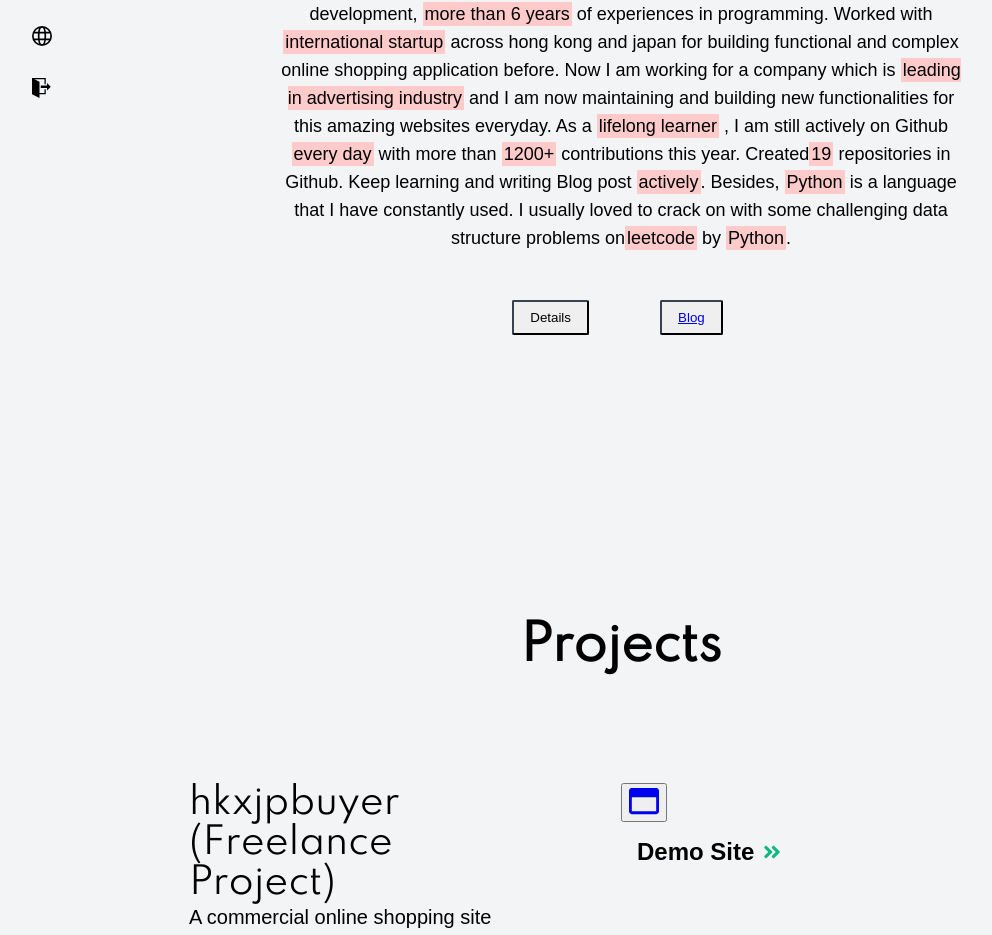
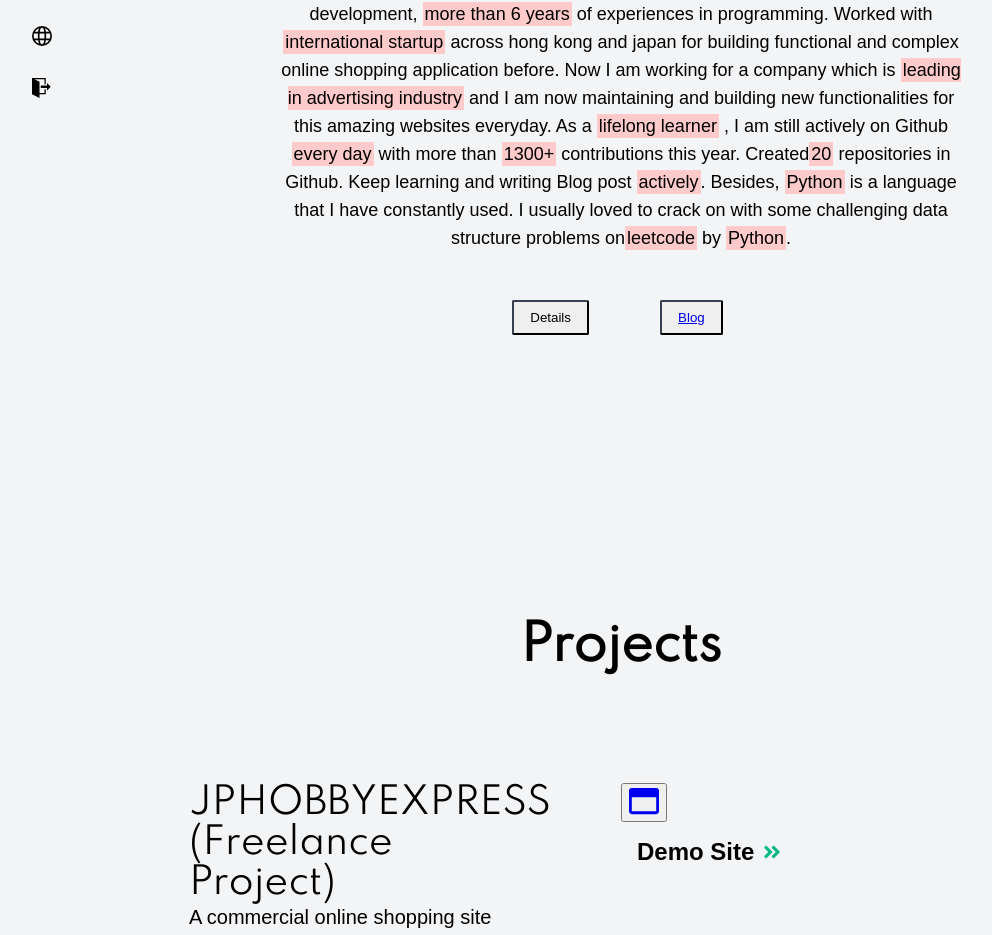
Before and after one commit to theo923/next-ssg-personal-blog, a Next.js app: page /about in a window 1280 px wide. Shown: the part 598-1533 px from the top of the page, without its empty margins (19-1011 px from the left). Built offline with nearby package versions, Linux system fonts and the light colour scheme; a web font is replaced by a local one.

Commit message:
updated personal info

```diff
--- a/components/About/Cover.js
+++ b/components/About/Cover.js
@@ -42,8 +42,8 @@ const Cover = ({ forwardRef, executeScroll, coreProjectsRef }) => {
               maintaining and building new functionalities for this amazing
               websites everyday. As a <span>lifelong learner</span> , I am still
               actively on Github <span>every day</span> with more than{" "}
-              <span>1200+</span> contributions this year. Created
-              <span>19</span> repositories in Github. Keep learning and writing
+              <span>1300+</span> contributions this year. Created
+              <span>20</span> repositories in Github. Keep learning and writing
               Blog post <span>actively</span>. Besides, <span>Python</span> is a
               language that I have constantly used. I usually loved to crack on
               with some challenging data structure problems on
--- a/components/Text/AboutProjectText.js
+++ b/components/Text/AboutProjectText.js
@@ -1,7 +1,7 @@
 export const FLance = {
-    name: "hkxjpbuyer (Freelance Project)",
+  name: "JPHOBBYEXPRESS (Freelance Project)",
   description:
-        "A commercial online shopping site serving customers from Hong Kong, Taiwan and United Kingdom for Japanese anime goods.",
+    "A commercial online shopping site serving customers from United Kingdom and Asia for Japanese anime goods.",
   techs: [
     "React & Redux",
     "NextJS",
@@ -29,7 +29,7 @@ export const FLance = {
     "Provide browsing with both Chinese & English Languages",
   ],
   id: "0000",
-    link: ["https://hkxjpbuyer-online-shop-real.vercel.app/en"],
+  link: ["https://jphobbyexpress.com/en"],
   linkdescription: ["Demo Site"],
   linkicon: ["Window"],
 };
@@ -96,8 +96,7 @@ export const Netfake = {
 
 export const shop = {
   name: "React Shopping Mall & Docker Image",
-    description:
-        "A Online Shopping Mall for online shopping and order tracking",
+  description: "A Online Shopping Mall for online shopping and order tracking",
   techs: [
     "ReactJS",
     "TypeScript",
```
Lines whose indentation alone changed are shown as unchanged.
